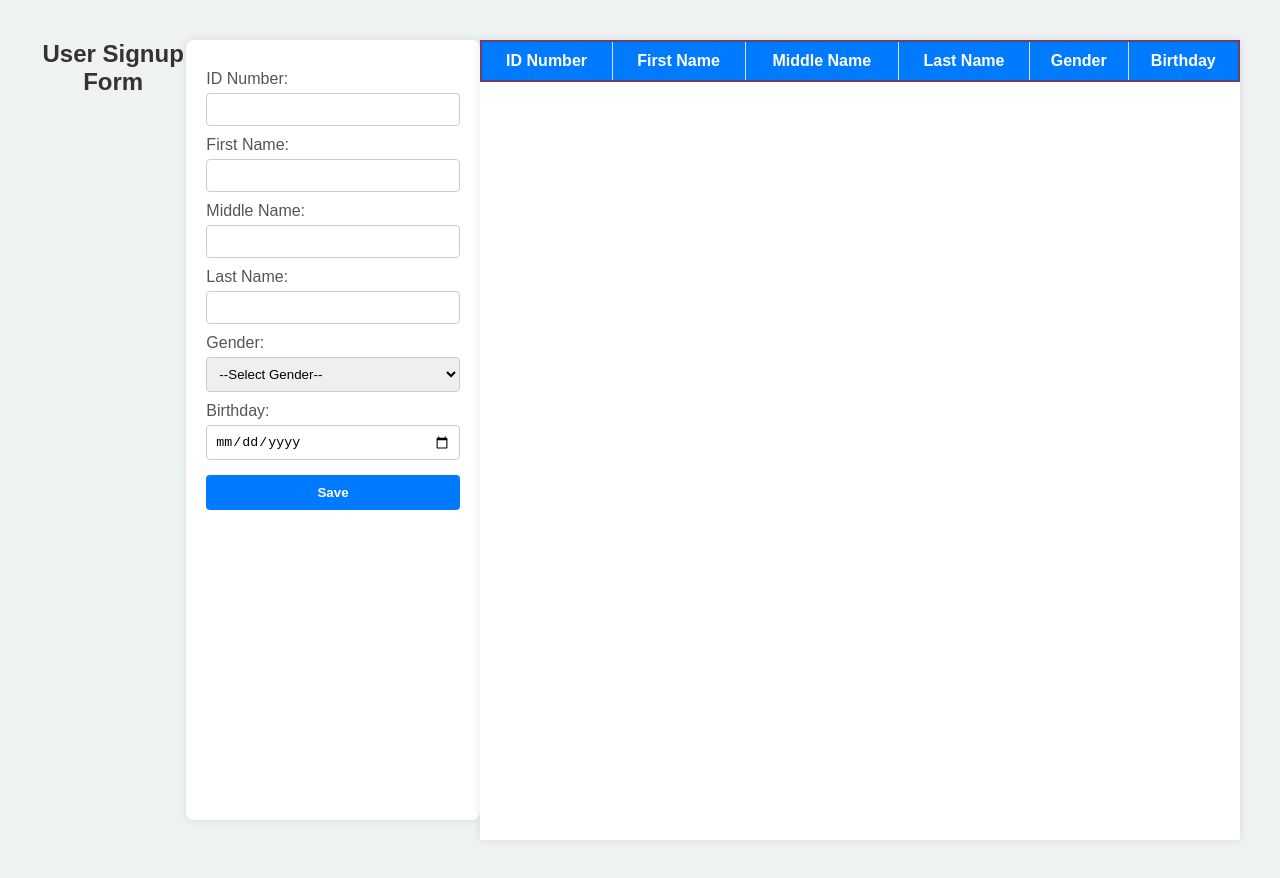
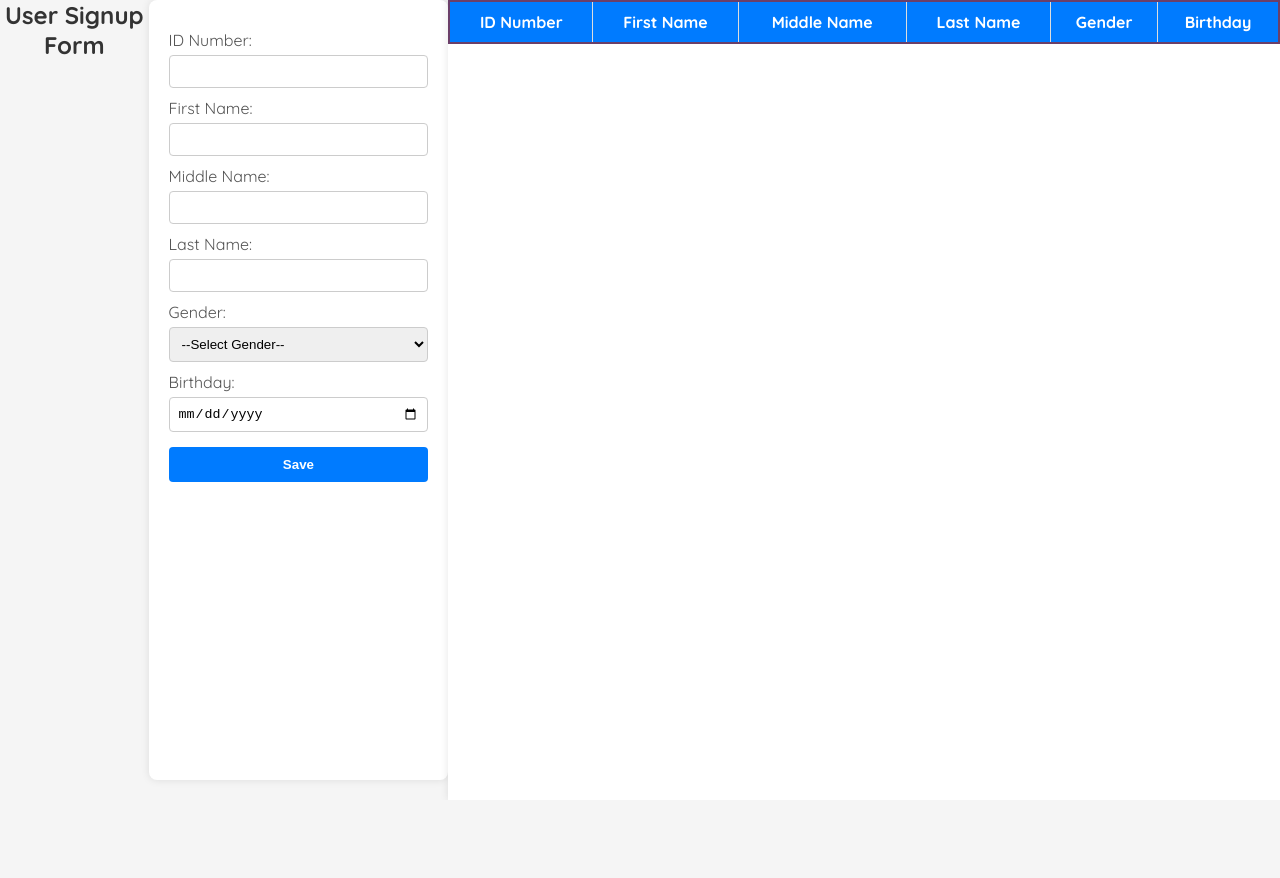
Before and after one commit to glassofwynnee/glassofwynnee.github.io, a plain HTML site: page TSA4/signup.html in a window 1280 px wide. After the commit the page ends 800 px from the top, so only its background shows below. Drawn offline with Linux system fonts and the light colour scheme.

Commit message:
10/30/25 1128 : changes again

```diff
--- a/TSA4/signup.html
+++ b/TSA4/signup.html
@@ -11,11 +11,6 @@
 
   <title>Signup Form with Dynamic Table</title>
   <style>
-    body {
-      font-family: Arial, sans-serif;
-      background-color: #eef2f3;
-      margin: 40px;
-    }
     h2 {
       text-align: center;
       color: #333;
```
